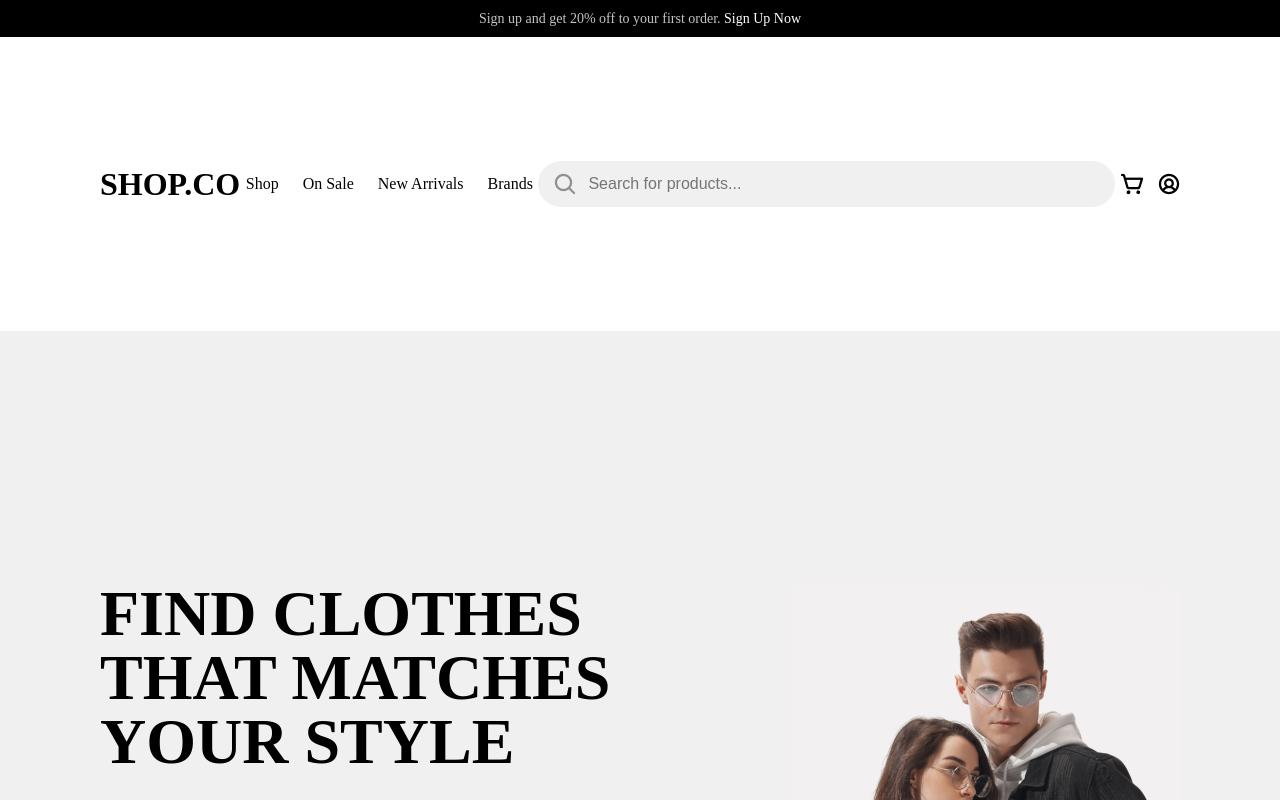
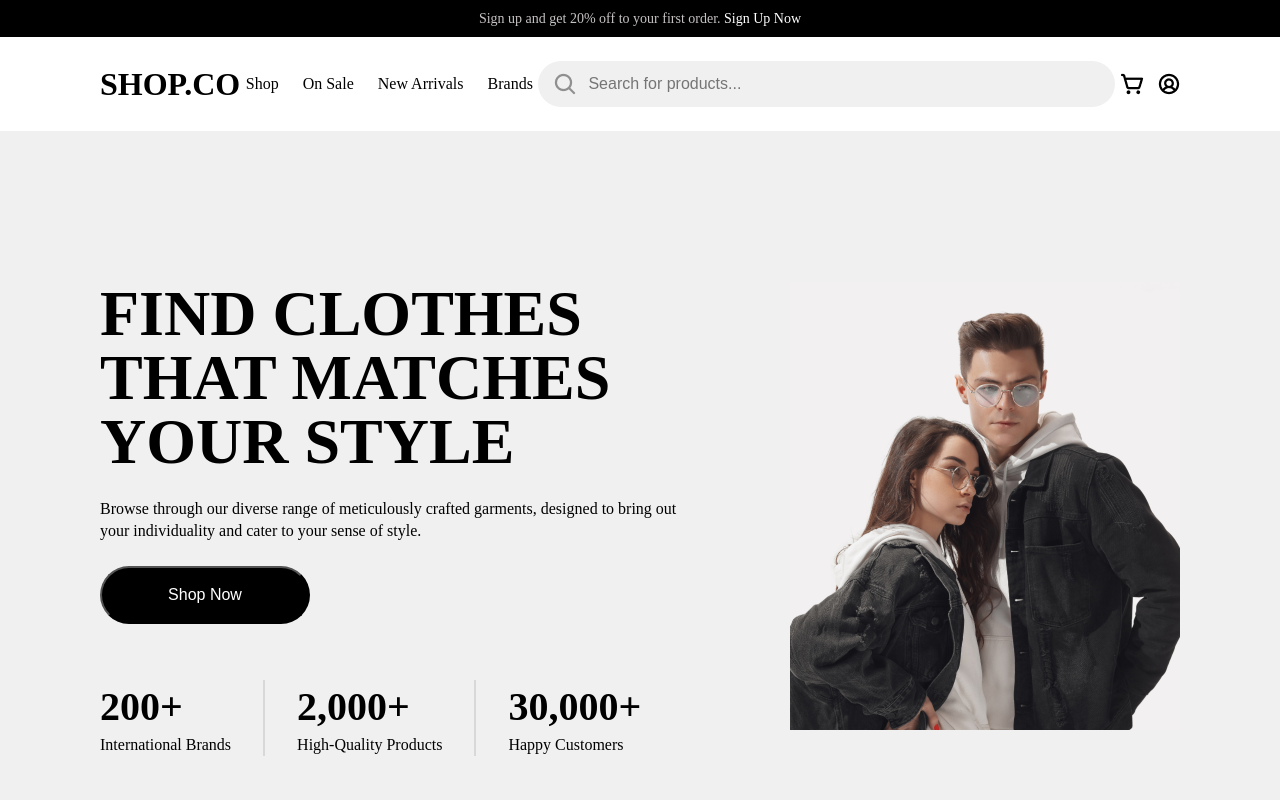
Before and after one commit to pawan-taak/shop-co, a React (Create React App) app: page / in a window 1280 px wide. Shown: the top 800 px of the page. Built offline with nearby package versions, Linux system fonts and the light colour scheme.

Commit message:
scetion update

```diff
--- a/src/assets/css/footer.css
+++ b/src/assets/css/footer.css
@@ -20,7 +20,7 @@ a {
 .section{
     max-width: 1720px;
     width: 100%;
-    padding: 100px 100px;
+    padding: 0 100px;
   }
 
 .footer_section{
```
